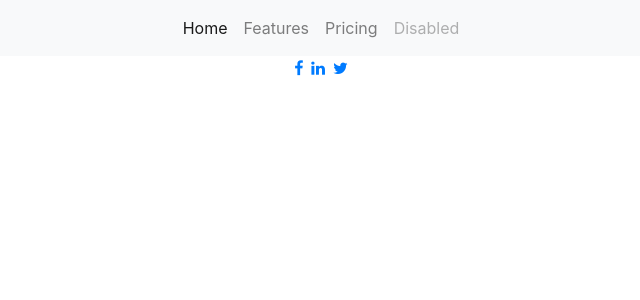
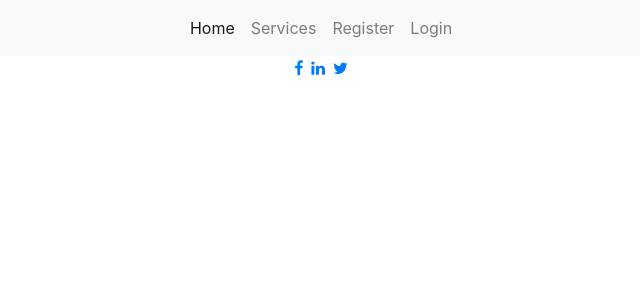
Before and after one commit to LiamD88/secure_plus, a Django app: template templates/base.html in a window 1280 px wide. Shown: the top 300 px of the page, without its empty margins (319-959 px from the left). Run offline with Django 3.2, Linux system fonts and the light colour scheme; the template is opened without the code that fills it, so the values that code supplies are empty; some libraries are stand-ins or nearby versions.

Commit message:
I added link to access css in style directory

```diff
--- a/templates/base.html
+++ b/templates/base.html
@@ -1,3 +1,4 @@
+{% load static %}
 <!DOCTYPE html>
 <html lang="en">
 <head>
@@ -5,6 +6,7 @@
     <meta name="viewport" content="width=device-width, initial-scale=1.0">
     <link rel="stylesheet" href="https://stackpath.bootstrapcdn.com/bootstrap/4.5.2/css/bootstrap.min.css" integrity="sha384-JcKb8q3iqJ61gNV9KGb8thSsNjpSL0n8PARn9HuZOnIxN0hoP+VmmDGMN5t9UJ0Z" crossorigin="anonymous">
     <link rel="stylesheet" href="https://stackpath.bootstrapcdn.com/font-awesome/4.7.0/css/font-awesome.min.css" integrity="sha384-wvfXpqpZZVQGK6TAh5PVlGOfQNHSoD2xbE+QkPxCAFlNEevoEH3Sl0sibVcOQVnN" crossorigin="anonymous">
+    <link rel="stylesheet" href="{% static 'css/style.css' %}">
     <title>Document</title>
 </head>
 <body>
@@ -19,17 +21,21 @@
           <a class="nav-link" href="#">Home <span class="sr-only">(current)</span></a>
         </li>
         <li class="nav-item">
-          <a class="nav-link" href="#">Features</a>
+          <a class="nav-link" href="#">Services</a>
         </li>
         <li class="nav-item">
-          <a class="nav-link" href="#">Pricing</a>
+          <a class="nav-link" href="#">Register</a>
         </li>
         <li class="nav-item">
-          <a class="nav-link disabled" href="#" tabindex="-1" aria-disabled="true">Disabled</a>
+          <a class="nav-link" href="#">Login</a>
         </li>
       </ul>
     </div>
   </nav>
+
+{% block content %}
+{% endblock %}
+
 
   <div class="footer">
     <div class="container-fluid">
```
